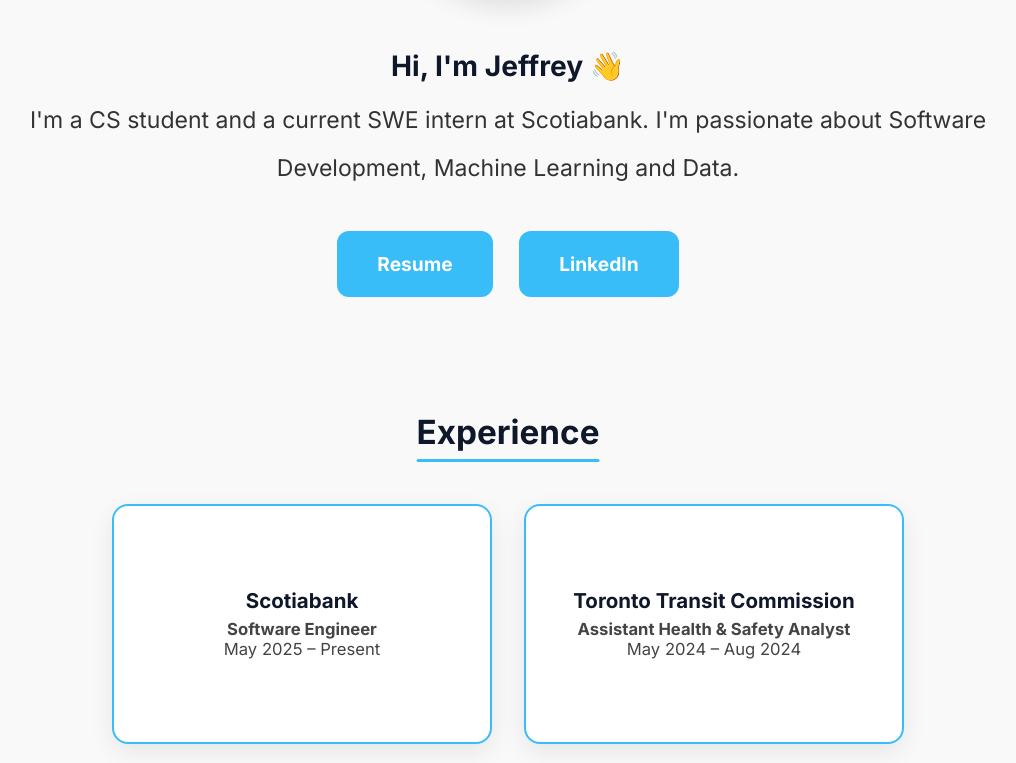
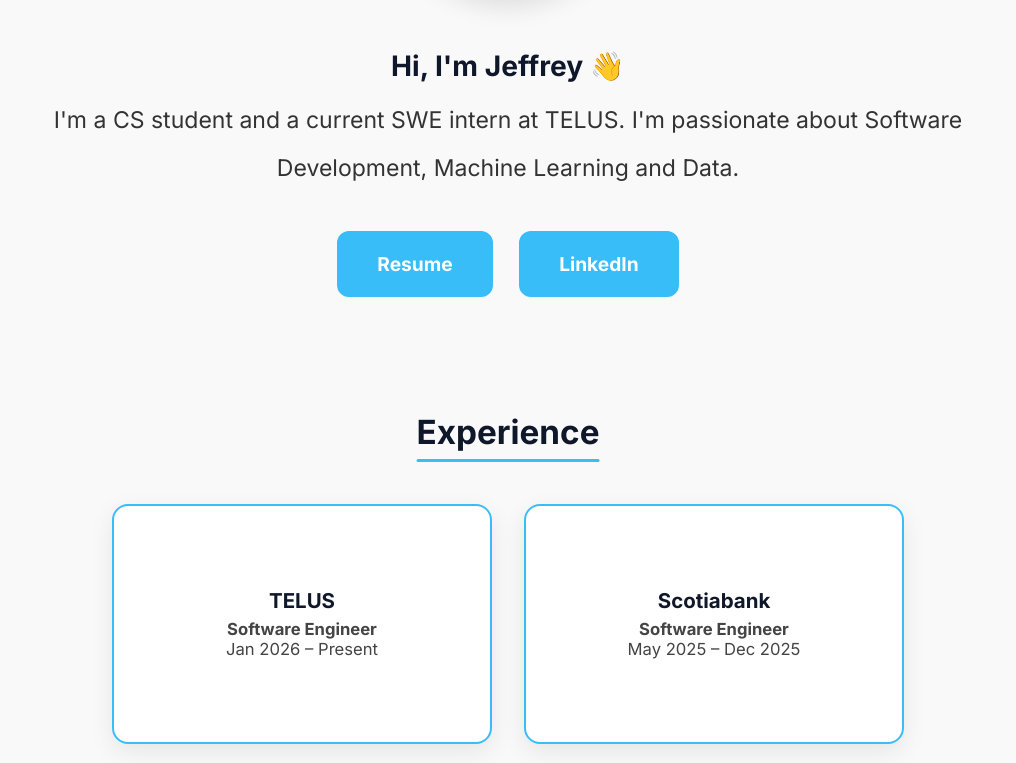
Before and after one commit to jeffreyl45/jefflu2, a React (Vite) app: page /#/ in a window 1280 px wide. Shown: the part 457-1220 px from the top of the page, without its empty margins (132-1148 px from the left). Built offline with nearby package versions, Linux system fonts and the light colour scheme.

Commit message:
update information

```diff
--- a/src/sections/About.jsx
+++ b/src/sections/About.jsx
@@ -15,9 +15,15 @@
 
   const experience = [
     {
+      title: 'TELUS',
+      role: 'Software Engineer',
+      date: 'Jan 2026 – Present',
+      description: 'Building the AI Factory Team Platform.'
+    },
+    {
       title: 'Scotiabank',
       role: 'Software Engineer',
-      date: 'May 2025 – Present',
+      date: 'May 2025 – Dec 2025',
       description: 'Deployed and Configured Terraform Modules on Dynatrace to Monitor SSL Certificates. Developed Splunk dashboards and queries to monitor CPU and License Usage.'
     },
     {
@@ -55,7 +61,7 @@
 
       <div className="about-text">
         <p>
-          I'm a CS student and a current SWE intern at Scotiabank. I'm passionate about
+          I'm a CS student and a current SWE intern at TELUS. I'm passionate about
           Software Development, Machine Learning and Data.
         </p>
         <div className="about-buttons">
```
